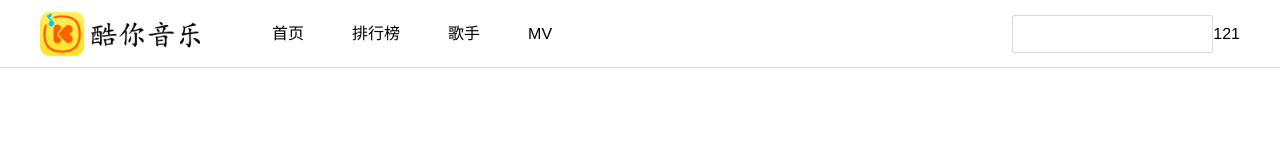
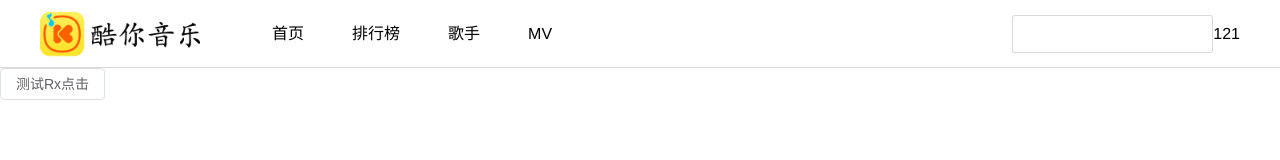
Before and after one commit to wzp123321/cloud-music, a Vue app in the folder cloud-music-web/: page /demo in a window 1280 px wide. Before the commit this address had no page. Shown: the top 160 px of the page. Built offline with nearby package versions, Linux system fonts and the light colour scheme; a small style sheet from the web is missing.

Commit message:
--user=万直鹏 新增rxjs

```diff
--- a/cloud-music-web/components.d.ts
+++ b/cloud-music-web/components.d.ts
@@ -5,6 +5,7 @@ import '@vue/runtime-core'
 
 declare module '@vue/runtime-core' {
   export interface GlobalComponents {
+    ElButton: typeof import('element-plus/es')['ElButton']
     ElTree: typeof import('element-plus/es')['ElTree']
     PlaylistCard: typeof import('./src/components/playlist-card/playlist-card.vue')['default']
     RouterLink: typeof import('vue-router')['RouterLink']
--- a/cloud-music-web/package.json
+++ b/cloud-music-web/package.json
@@ -9,6 +9,7 @@
   "dependencies": {
     "axios": "^0.27.2",
     "element-plus": "^2.2.4",
+    "rxjs": "^7.5.5",
     "vue": "^3.2.25",
     "vue-router": "^4.0.12",
     "vuex": "^4.0.2"
--- a/cloud-music-web/src/router/routes.ts
+++ b/cloud-music-web/src/router/routes.ts
@@ -8,6 +8,13 @@ const routes: RouteRecordRaw[] = [
     },
     component: () => import('@/pages/portal/portal.vue'),
   },
+  {
+    path: '/demo',
+    meta: {
+      name: 'demo',
+    },
+    component: () => import('@/views/demo.vue'),
+  },
 ];
 
 export default routes;
--- /dev/null
+++ b/cloud-music-web/src/views/demo.vue
@@ -0,0 +1,22 @@
+<template>
+  <div class="demo">
+    <el-button class="rx-test">测试Rx点击</el-button>
+  </div>
+</template>
+<script lang="ts">
+import { defineComponent } from 'vue';
+
+import { Observable } from 'rxjs';
+
+export default defineComponent({
+  name: 'Demo',
+  setup() {
+    // const count = 0;
+    // const button = document.querySelector('button.rx-test');
+    // Observable.fromEvent(button, 'click')
+    //   .scan((count) => count + 1, 0) // scan操作符的工作原理类似于数组的reduce，它需要一个暴露给回调函数当参数的初始值，每次回调函数运行后的返回值会作为下次回调函数运行时的参数
+    //   .subscribe((count) => console.log('count-----', count));
+  },
+});
+</script>
+<style lang="less" scoped></style>
```
Also changed, not shown: 1 other file (tests, documents, lock files or other folders).
